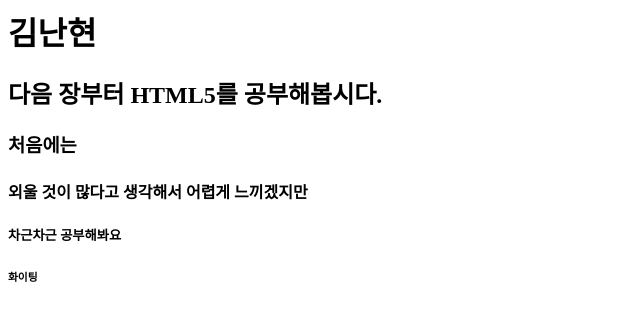
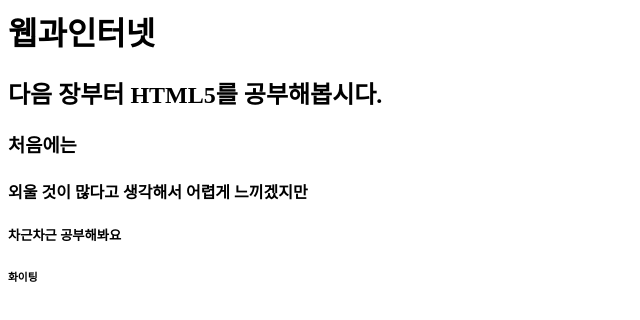
Before and after one commit to miingjeong/HTML, a plain HTML site: page 웹과인터넷 수업/수업.html in a window 1280 px wide. Shown: the whole page, without its empty margins (0-640 px from the left). Drawn offline with Linux system fonts and the light colour scheme.

Commit message:
Update and rename 김난현.html to 수업.html

```diff
--- a/웹과인터넷 수업/김난현.html
+++ b/웹과인터넷 수업/수업.html
@@ -2,7 +2,7 @@
 <html>
     <head></head>
     <body>
-        <h1>김난현</h1>
+        <h1>웹과인터넷</h1>
         <h2>다음 장부터 HTML5를 공부해봅시다.</h2>
         <h3>처음에는</h3>
         <h4>외울 것이 많다고 생각해서 어렵게 느끼겠지만</h4>
```
